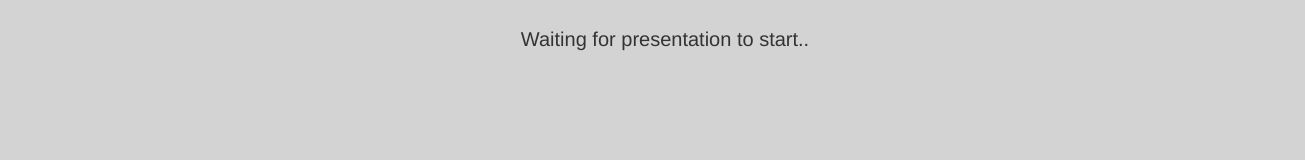
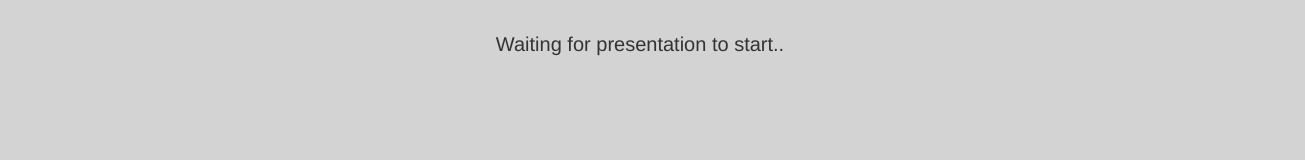
Before and after one commit to Thann/SunShare, a website built with webpack: page index.html in a window 1280 px wide. Shown: the whole page, 1305 px wide, since content can reach past the window. Built offline with nearby package versions, Linux system fonts and the light colour scheme; no server answers.

Commit message:
Minor Changes.

```diff
--- a/app/javascripts/utilities/presentation_loader.js
+++ b/app/javascripts/utilities/presentation_loader.js
@@ -15,7 +15,7 @@ var AppConfig = require('app/config');
 // }
 
 var master_list;
-var url = window.location.protocol +'//s3.amazonaws.com/'+ AppConfig["s3_bucket"];
+var url = 'https://s3.amazonaws.com/'+ AppConfig["s3_bucket"];
 
 module.exports = {
   getList: function(callback) {
--- a/app/stylesheets/layout.css
+++ b/app/stylesheets/layout.css
@@ -69,7 +69,8 @@ body {
 
 #waitingMsg {
   width: 100%;
-  margin: 25px;
+  margin: 30px 0;
+  padding: 0 5px;
   font-size: 20px;
   text-align: center;
 }
```
Also changed, not shown: dist/bundle.js.
